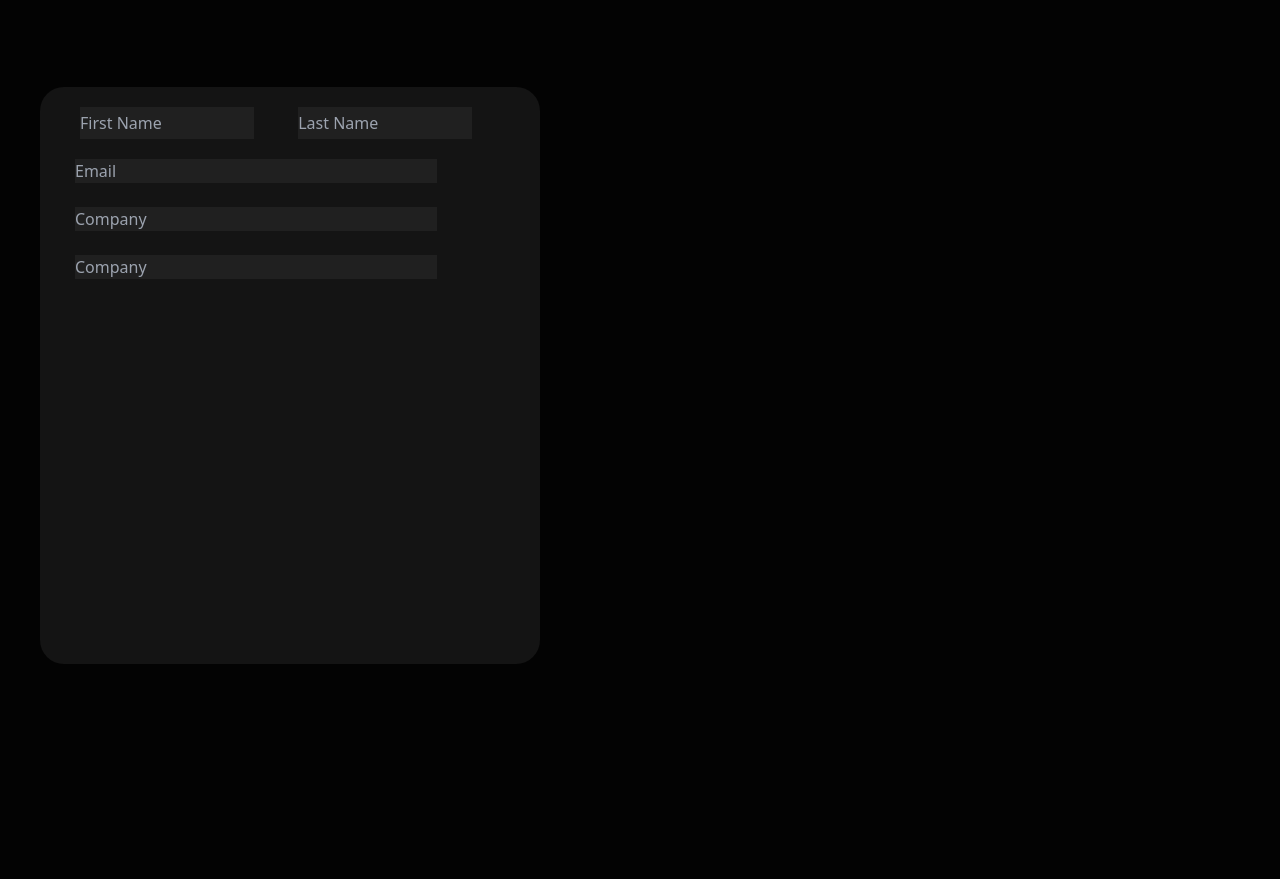
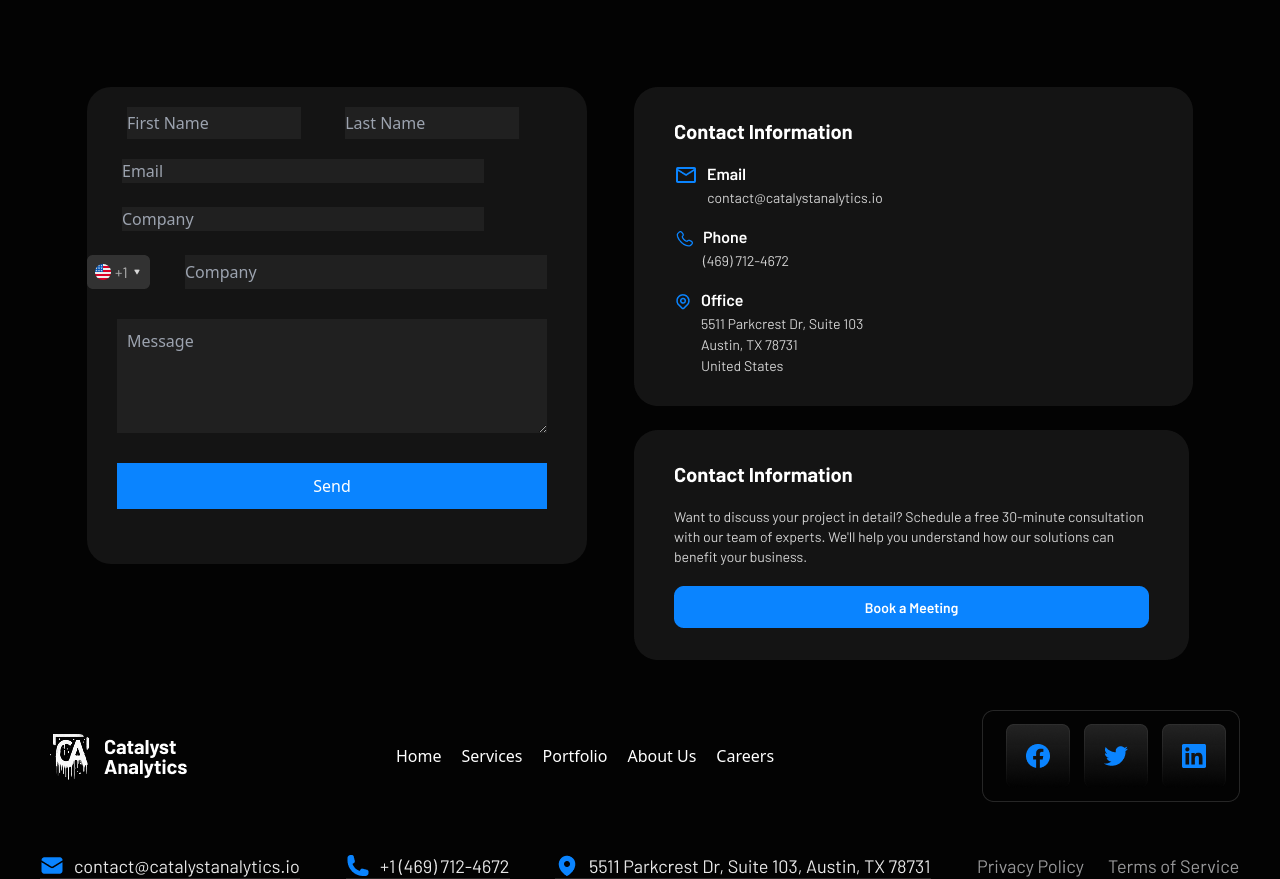
Before and after one commit to ibosh008/Repo66, a website: page src/page4.html in a window 1280 px wide. Shown: the part 494-1373 px from the top of the page. Before the commit the page ends 1158 px from the top, so only its background shows below. Drawn offline with nearby package versions, Linux system fonts and the light colour scheme; files that its build step writes are made by us from their sources.

Commit message:
add project

```diff
--- a/src/page4.html
+++ b/src/page4.html
@@ -44,8 +44,8 @@ We’re here to help.</p>
       </div>
     </div>
 
-    <div class="max-w-[1200px] w-[100%] m-auto mt-[90px]">
-      <div class="w-[500px] h-[577px] bg-[#141414] rounded-[24px]">
+    <div class="flex justify-evenly max-w-[1200px] w-[100%] m-auto mt-[90px]">
+      <div class="w-[500px] h-[477px] bg-[#141414] rounded-[24px]">
 
         <div class="p-[20px]">
           <input class="mx-[20px] bg-[#FFFFFF0D] w-[174px] h-[32px]" placeholder="First Name" type="text" name="" id="">
@@ -56,8 +56,59 @@ We’re here to help.</p>
         <input class="w-[362px] bg-[#FFFFFF0D] mx-[35px]" placeholder="Company" type="text" name="" id="">
         <br>
         <br>
-        <input class="w-[362px] bg-[#FFFFFF0D] mx-[35px] " placeholder="Company"  type="text im"  name="" id="">
+        <div class="flex">
+          <img class="" src="./Frame 1707480642 (1).png" alt="">
+          <input class="w-[362px] bg-[#FFFFFF0D] mx-[35px] " placeholder="Company"  type="text im"  name="" id="">
+        </div>
+        <textarea class="mx-[30px] w-[430px] h-[114px] bg-[#FFFFFF0D] mt-[30px] p-[10px]" placeholder="Message" name="" id=""></textarea>
+        <br>
+        <br>
+        <button class="text-white mx-[30px] w-[430px] h-[46px] bg-[#0A84FF] text-center">Send</button>
+      </div>
+
+      <div class="">
+        <div>
+          <img src="./Frame 1707480648.png" alt="">
+          <br>
+          <img src="./Frame 1707480649.png" alt="">
+        </div>
       </div>
     </div>
+
+         <div class="flex justify-between max-w-[1200px] w-[100%] m-auto mt-[50px] items-center">
+    <div>
+      <img src="./Logo (6).png" alt="">
+    </div>
+
+    <ul class="flex gap-[20px] text-white mt">
+      <li>Home</li>
+      <li>Services</li>
+      <li>Portfolio</li>
+      <li>About Us</li>
+      <li>Careers</li>
+    </ul>
+
+    <div>
+       <img src="./Sub Container.png" alt="">
+    </div>
+  </div>
+
+    <div class="flex justify-between mt-[50px] max-w-[1200px] w-[100%] m-auto">
+    <div>
+      <img src="Button (4).png" alt="">
+    </div>
+
+    <div>
+      <img src="./Button (5).png" alt="">
+    </div>
+
+    <div>
+      <img src="./Button (6).png" alt="">
+    </div>
+
+    <div>
+      <img src="./Frame 2608170.png" alt="">
+    </div>
+  </div>
 </body>
 </html>
```
Also changed, not shown: src/Frame 1707480642 (1).png (added), src/Frame 1707480648.png (added), src/Frame 1707480649.png (added), src/Vector (8).png (added), src/circle-flags_us.png (added).
